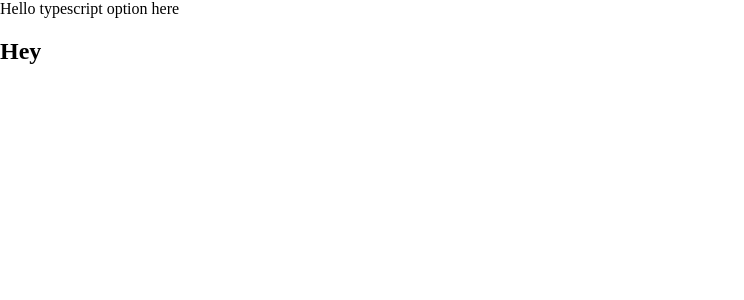
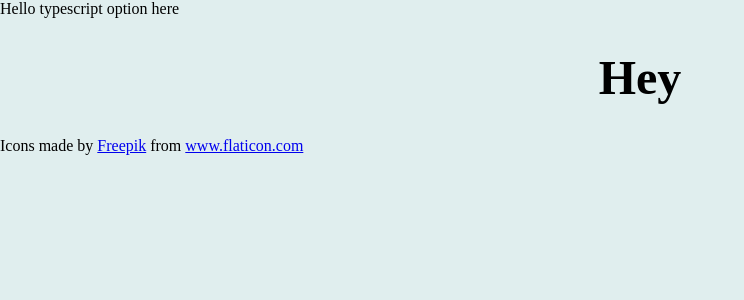
Before and after one commit to Cha0sGeiger/coingecko, a React app: page / in a window 1280 px wide. Shown: the top 300 px of the page, without its empty margins (0-744 px from the left). Built offline with nearby package versions, Linux system fonts and the light colour scheme; no server answers.

Commit message:
webpack config for css modules

```diff
--- a/package.json
+++ b/package.json
@@ -40,6 +40,7 @@
     "webpack-dev-server": "^3.11.2"
   },
   "dependencies": {
+    "axios": "^0.21.1",
     "react": "^17.0.1",
     "react-dom": "^17.0.1"
   }
--- /dev/null
+++ b/src/App.scss
@@ -0,0 +1,4 @@
+.hello {
+  display: flex;
+  justify-content: center;
+}
--- a/src/App.tsx
+++ b/src/App.tsx
@@ -1,12 +1,34 @@
-import React from "react";
-import "./styles/index.scss";
+import axios from "axios";
+import React, { useEffect, useState } from "react";
+import "./App.scss";
 
 const App = () => {
+  const apiCall = axios
+    .get("https://api.coingecko.com/api/v3/coins/list?include_platform=true")
+    .then((res) => {
+      const data = res.data;
+      return data;
+    });
+
+  useEffect(() => {
+    apiCall.then((response) => console.log(response));
+  }, []);
+
   return (
     <>
       Hello typescript option here
+      <div className="hello">
+        <h1>Hey</h1>
+      </div>
       <div>
-        <h2>Hey</h2>
+        Icons made by{" "}
+        <a href="https://www.freepik.com" title="Freepik">
+          Freepik
+        </a>{" "}
+        from{" "}
+        <a href="https://www.flaticon.com/" title="Flaticon">
+          www.flaticon.com
+        </a>
       </div>
     </>
   );
--- a/src/index.js
+++ b/src/index.js
@@ -1,4 +1,5 @@
 import { render } from "react-dom";
 import App from "./App";
+import "./styles/index.scss";
 
 render(<App />, document.getElementById("root"));
--- a/src/styles/_global.scss
+++ b/src/styles/_global.scss
@@ -5,4 +5,10 @@ body {
   box-sizing: border-box;
   border: 0;
   padding: 0;
+  background: #e0eeee;
 }
+
+h1 {
+  font-size: 3rem;
+  font-weight: 700;
+}
--- a/webpack.config.js
+++ b/webpack.config.js
@@ -28,12 +28,22 @@ module.exports = {
         use: [
           {
             loader: MiniCssExtractPlugin.loader,
-            options: { publicPath: "" },
+            options: {
+              publicPath: "",
+              importLoaders: 1,
+              modules: true,
+            },
           },
           "css-loader",
           "postcss-loader",
           "sass-loader",
         ],
+        include: /\.module\.scss$/,
+      },
+      {
+        test: /\.(s[ac]|c)ss$/i,
+        use: ["style-loader", "css-loader"],
+        exclude: /\.module\.(s[ac]|c)ss$/i,
       },
       {
         test: /\.(ts|js)x?$/,
```
Also changed, not shown: src/custom.d.ts (+8 -3 lines), 1 other file (tests, documents, lock files or other folders).
